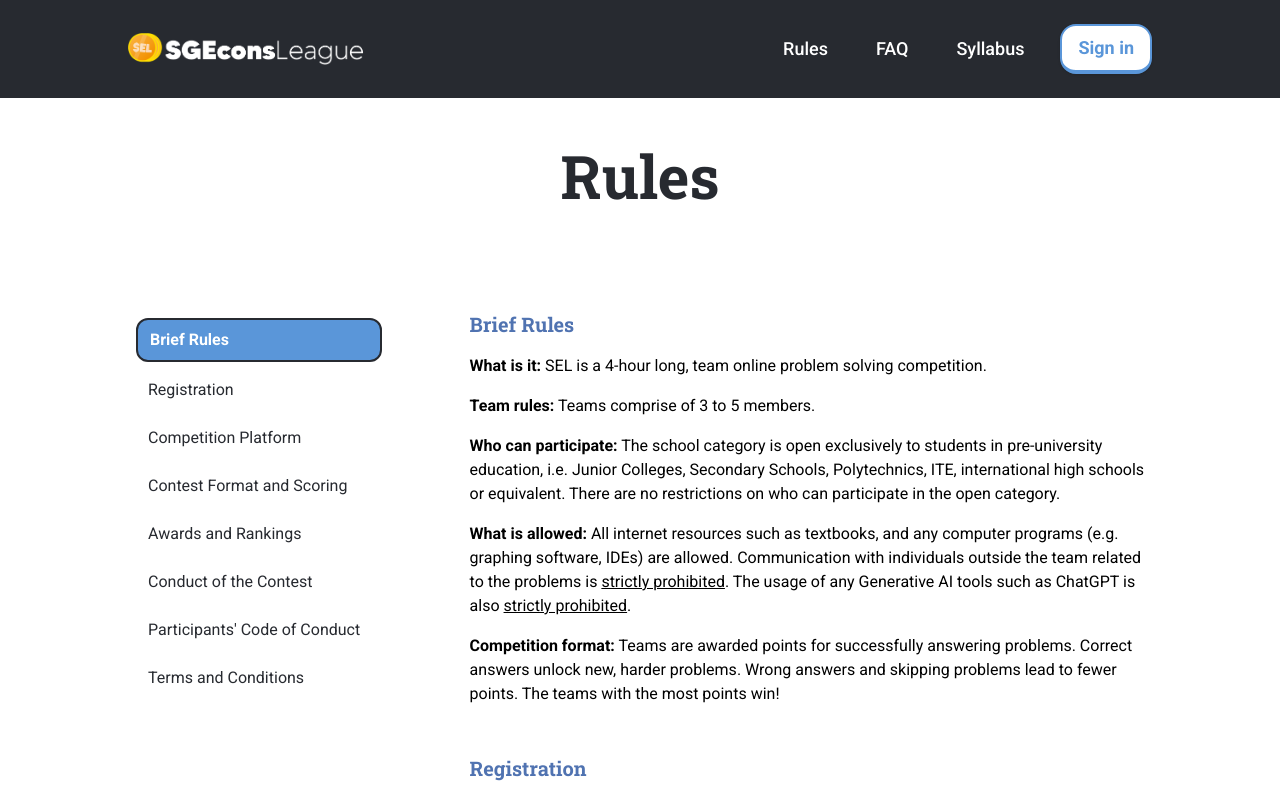
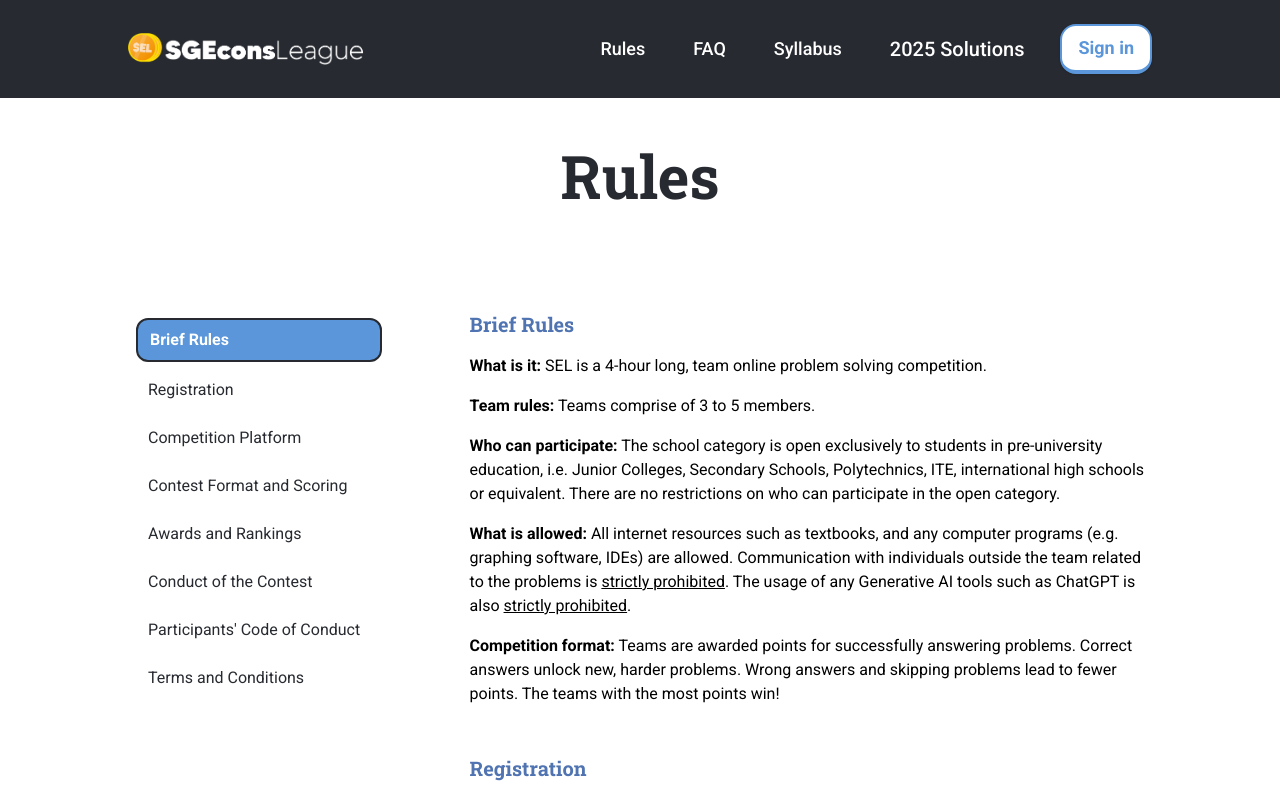
Before and after one commit to jonyewcodes/old, a Next.js app: page /rules in a window 1280 px wide. Built offline with nearby package versions, Linux system fonts and the light colour scheme.

Commit message:
Update Navbar.tsx

```diff
--- a/app/components/Navbar.tsx
+++ b/app/components/Navbar.tsx
@@ -40,6 +40,13 @@ export default function Navbar() {
             className="text-lg px-3 py-1 rounded-md transition-colors duration-200 hover:bg-white/20"
           >
             Syllabus
+          </Link>
+          <Link
+            href="https://www.dropbox.com/scl/fi/cymwur1t7gjxklzzapc3v/SELanswers.pdf?rlkey=ycu1ul9xs5t6dww13h8jfsvse&st=6akznf1h&dl=0"
+            onClick={() => setIsOpen(false)}
+            className="text-xl px-3 py-1 rounded-md transition-colors duration-200 hover:bg-[#ffffff]/40"
+          >
+            2025 Solutions
           </Link>
           <a
             href="https://contest.sgeconsleague.org/login"
@@ -151,6 +158,14 @@ export default function Navbar() {
           >
             Syllabus
           </Link>
+          <Link
+            href="https://www.dropbox.com/scl/fi/cymwur1t7gjxklzzapc3v/SELanswers.pdf?rlkey=ycu1ul9xs5t6dww13h8jfsvse&st=6akznf1h&dl=0"
+            onClick={() => setIsOpen(false)}
+            className="text-xl px-3 py-1 rounded-md transition-colors duration-200 hover:bg-[#ffffff]/40"
+          >
+            2025 Solutions
+          </Link>
+
           <a
             href="https://contest.sgeconsleague.org/login"
             target="_blank"
@@ -176,6 +191,7 @@ export default function Navbar() {
           >
             Sign in
           </a>
+
         </div>
       </div>
     </header>
```
